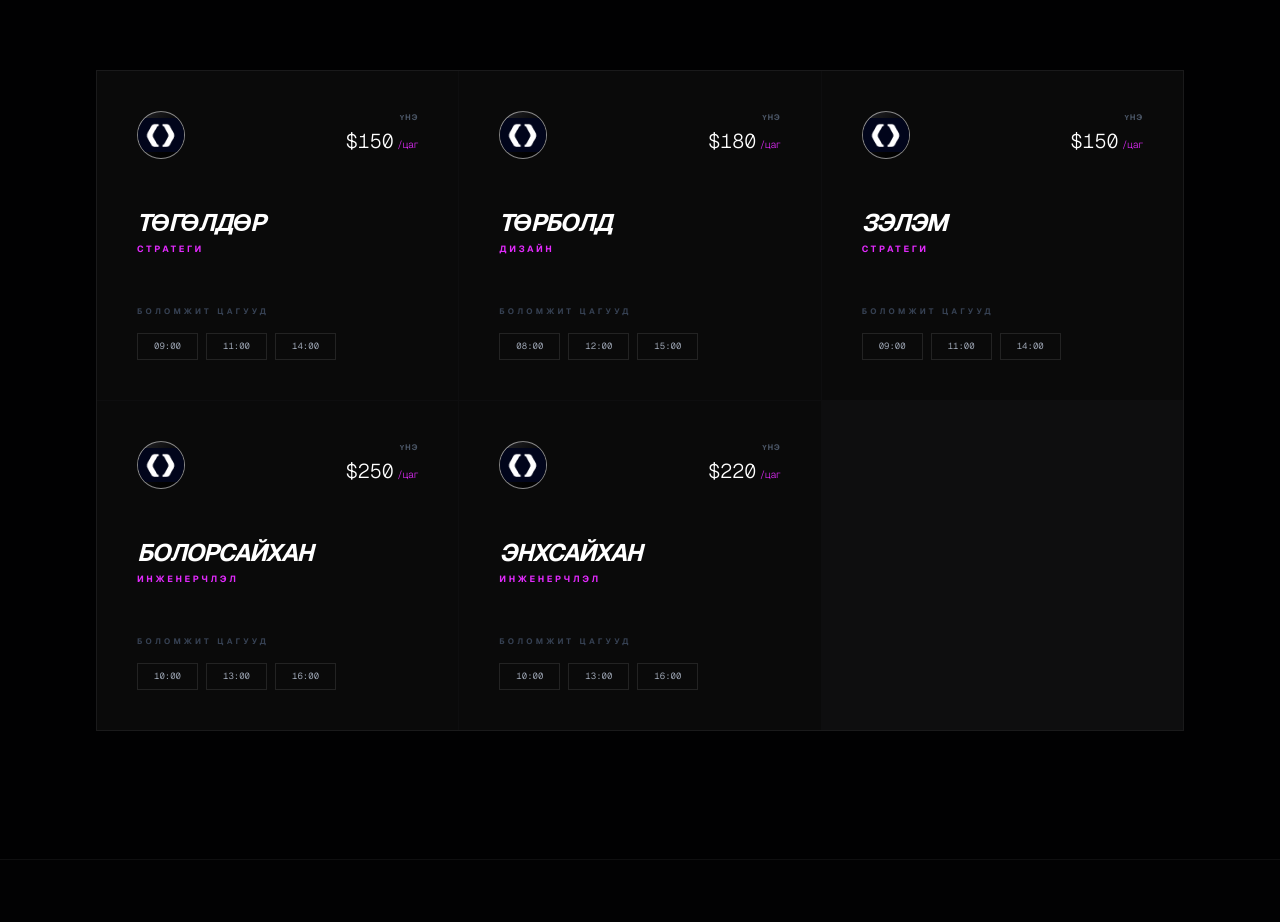
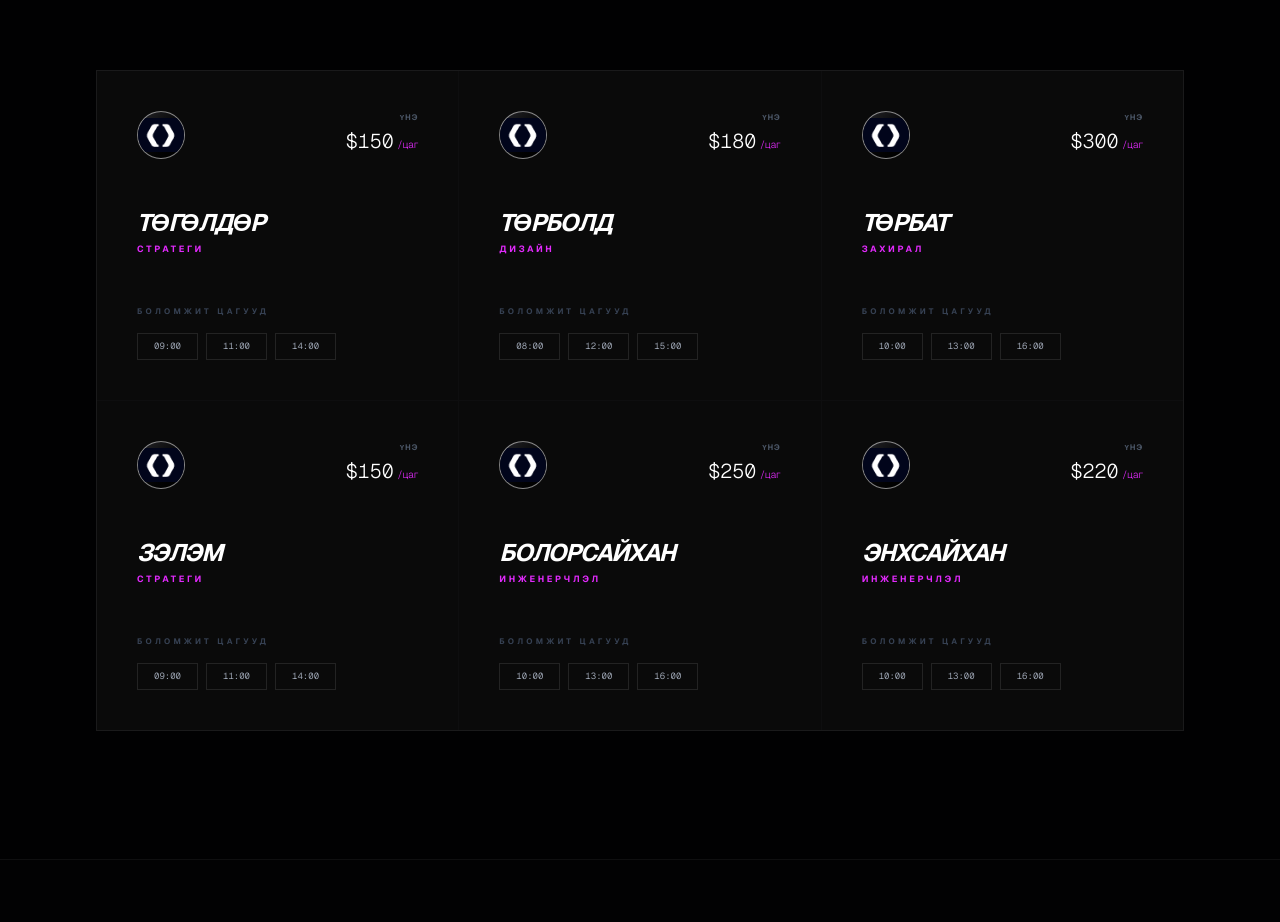
Before and after one commit to HOP-2A/chronos, a Next.js app: page / in a window 1280 px wide. Shown: the part 1100-2022 px from the top of the page. Built offline with nearby package versions, Linux system fonts and the light colour scheme; no server answers.

Commit message:
small changes

```diff
--- a/app/page.tsx
+++ b/app/page.tsx
@@ -111,6 +111,12 @@ export default function ChronosPrestige() {
               active
             />
             <WorkerLiquidCard
+              name="Tөрбат"
+              specialty="Захирал"
+              slots={["10:00", "13:00", "16:00"]}
+              price="$300"
+            />
+            <WorkerLiquidCard
               name="Зэлэм"
               specialty="стратеги"
               slots={["09:00", "11:00", "14:00"]}
```
